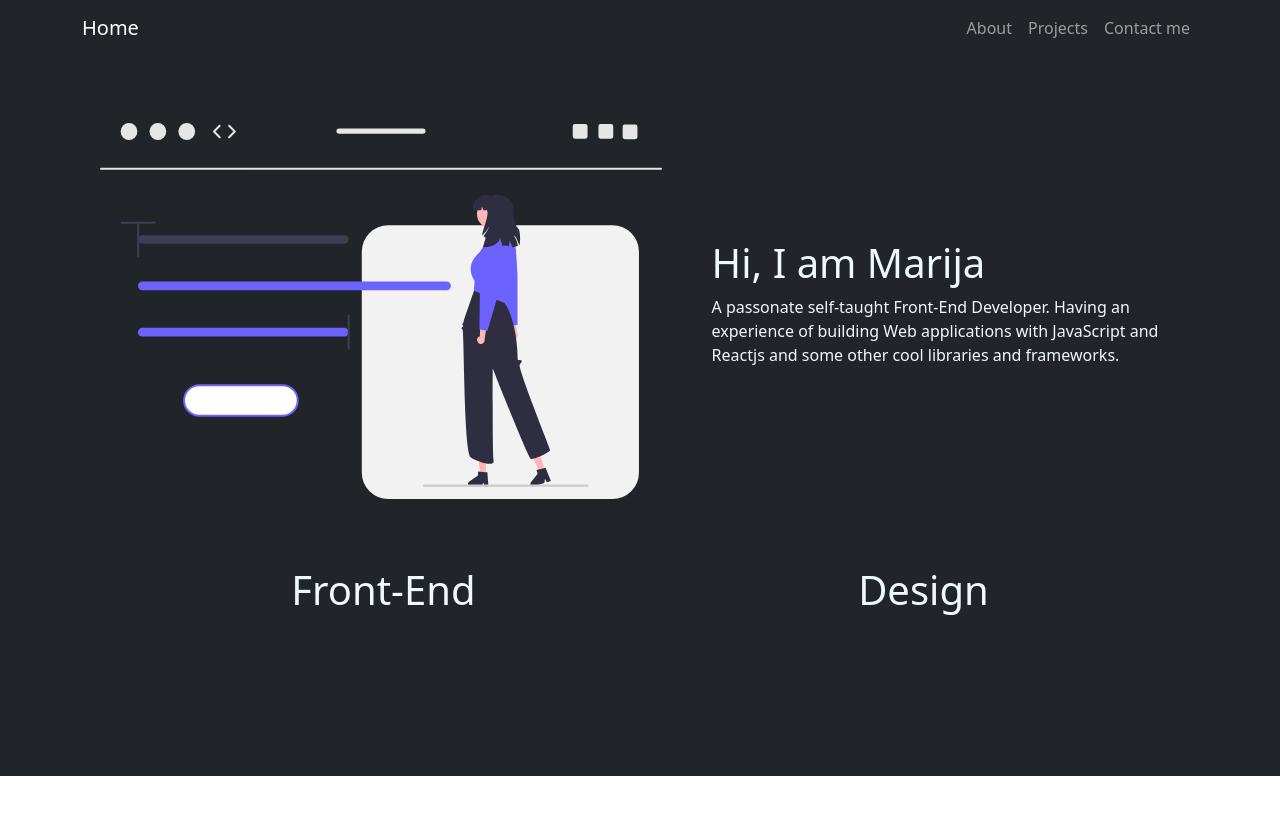
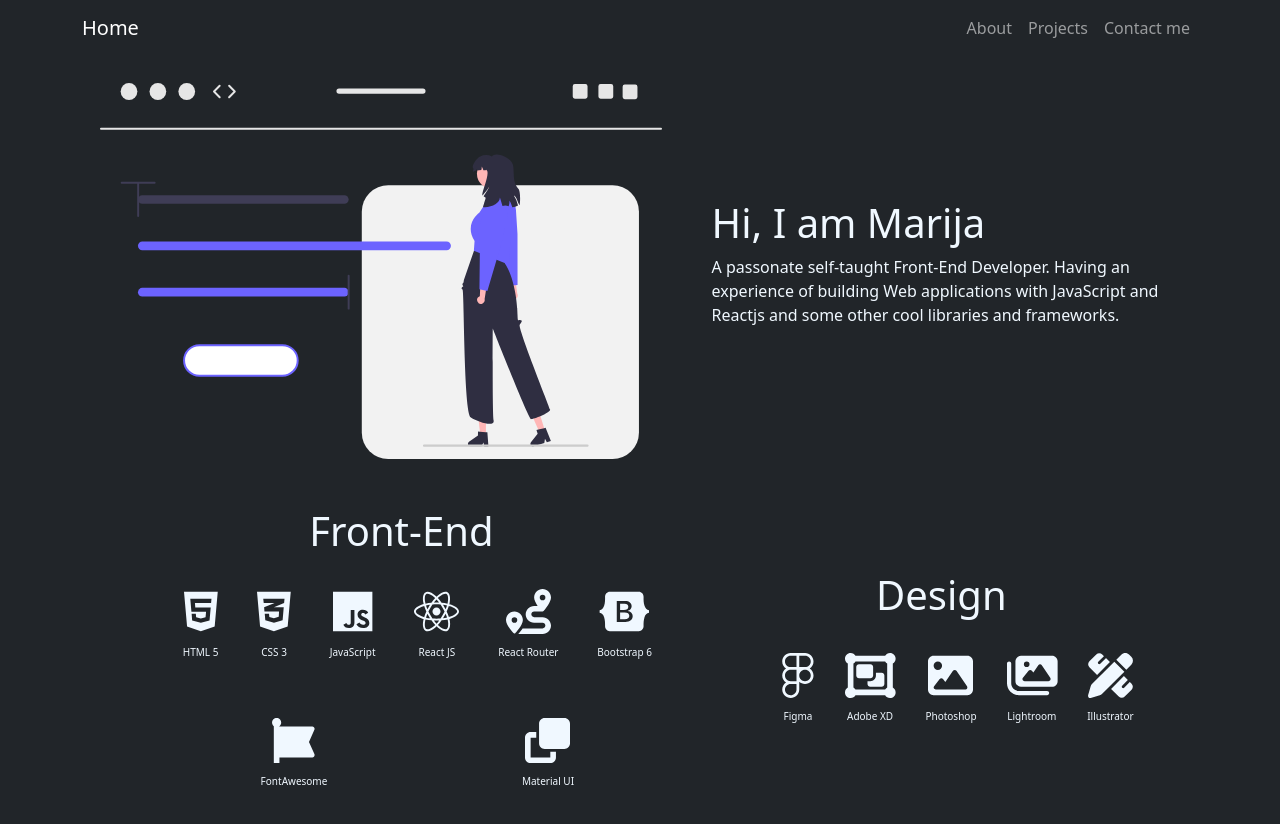
Before and after one commit to marijahavaic/Portfolio-web, a React (Create React App) app: page / in a window 1280 px wide. Shown: the top 824 px of the page. Before the commit the page ends 800 px from the top, so only its background shows below. Built offline with nearby package versions, Linux system fonts and the light colour scheme.

Commit message:
Add icons to Skills component

```diff
--- a/package.json
+++ b/package.json
@@ -4,6 +4,8 @@
   "private": true,
   "dependencies": {
     "@fortawesome/fontawesome-svg-core": "^1.3.0",
+    "@fortawesome/free-brands-svg-icons": "^6.0.0",
+    "@fortawesome/free-regular-svg-icons": "^6.0.0",
     "@fortawesome/free-solid-svg-icons": "^6.0.0",
     "@fortawesome/react-fontawesome": "^0.1.17",
     "@testing-library/jest-dom": "^5.16.2",
--- a/src/Components/Skills.js
+++ b/src/Components/Skills.js
@@ -1,7 +1,9 @@
 import React from 'react';
 import './Style/Skills.css'
 
-import 'bootstrap/dist/css/bootstrap.min.css';
+import { FontAwesomeIcon } from '@fortawesome/react-fontawesome';
+import { faHtml5, faCss3Alt, faJs, faBootstrap, faFontAwesome, faReact, faFigma } from '@fortawesome/free-brands-svg-icons';
+import { faImage, faImages, faObjectGroup, faPencilRuler, faClone, faRoute } from '@fortawesome/free-solid-svg-icons'
 
 class Skills extends React.Component {
 
@@ -10,9 +12,70 @@ class Skills extends React.Component {
         <div className="Skills">
             <div className='frontend-container'>
                 <h1>Front-End</h1>
+                <div className='icons'>
+                    <ul>
+                        <li>
+                        <FontAwesomeIcon icon={faHtml5} />
+                        <p>HTML 5</p>
+                        </li>
+                        <li>
+                        <FontAwesomeIcon icon={faCss3Alt} />
+                        <p>CSS 3</p>
+                        </li>
+                        <li>
+                        <FontAwesomeIcon icon={faJs} />
+                        <p>JavaScript</p>
+                        </li>
+                        <li>
+                        <FontAwesomeIcon icon={faReact} />
+                        <p>React JS</p>
+                        </li>
+                        <li>
+                        <FontAwesomeIcon icon={faRoute} />
+                        <p>React Router</p>
+                        </li>
+                        <li>
+                        <FontAwesomeIcon icon={faBootstrap} />
+                        <p>Bootstrap 6</p>
+                        </li>
+                        <li>
+                        <FontAwesomeIcon icon={faFontAwesome} />
+                        <p>FontAwesome</p>
+                        </li>
+                        <li>
+                        <FontAwesomeIcon icon={faClone} />
+                        <p>Material UI</p>
+                        </li>
+                    </ul>
+                </div>
             </div>
             <div className='design-container'>
                 <h1>Design</h1>
+                <div className='icons'>
+                    <ul>
+                        <li>
+                        <FontAwesomeIcon icon={faFigma} />
+                        <p>Figma</p>
+                        </li>
+                        <li>
+                        <FontAwesomeIcon icon={faObjectGroup} />
+                        <p>Adobe XD</p>
+                        </li>
+                        <li>
+                        <FontAwesomeIcon icon={faImage} />
+                        <p>Photoshop</p>
+                        </li>
+                        <li>
+                        <FontAwesomeIcon icon={faImages} />
+                        <p>Lightroom</p>
+                        </li>
+                        <li>
+                        <FontAwesomeIcon icon={faPencilRuler} />
+                        <p>Illustrator</p>
+                        </li>
+
+                    </ul>
+                </div>
             </div>
         </div>
         )
--- a/src/Components/Style/AboutMe.css
+++ b/src/Components/Style/AboutMe.css
@@ -1,5 +1,5 @@
 .AboutMe {
-    height: 60vh;
+    height: 50vh;
     padding:30px 100px 0 100px;
     background-color: #212529;
     color: aliceblue;
--- a/src/Components/Style/Skills.css
+++ b/src/Components/Style/Skills.css
@@ -1,10 +1,10 @@
 .Skills {
-    height: 30vh;
+    height: 50vh;
     padding:30px 100px 0 100px;
+    color: aliceblue;
     background-color: #212529;
-    color: aliceblue;
     display: flex;
-    align-items: flex-start;
+    align-items: center;
     justify-content: space-around;
 }
 
@@ -13,6 +13,30 @@
     height: auto;
 }
 
+.icons {
+    font-size: 45px;
+}
+
+.icons p {
+    font-size: 10px;
+}
+
+.icons ul {
+    list-style-type: none;
+    display: flex;
+    align-items: center;
+    justify-content: space-around;
+    flex-wrap: wrap;
+}
+
+.icons ul li {
+    padding: 15px;
+}
+
+.icons ul li:hover {
+    color: lightblue;
+}
+
 .design-container {
     max-width: 50%;
 
```
Also changed, not shown: 1 other file (tests, documents, lock files or other folders).
